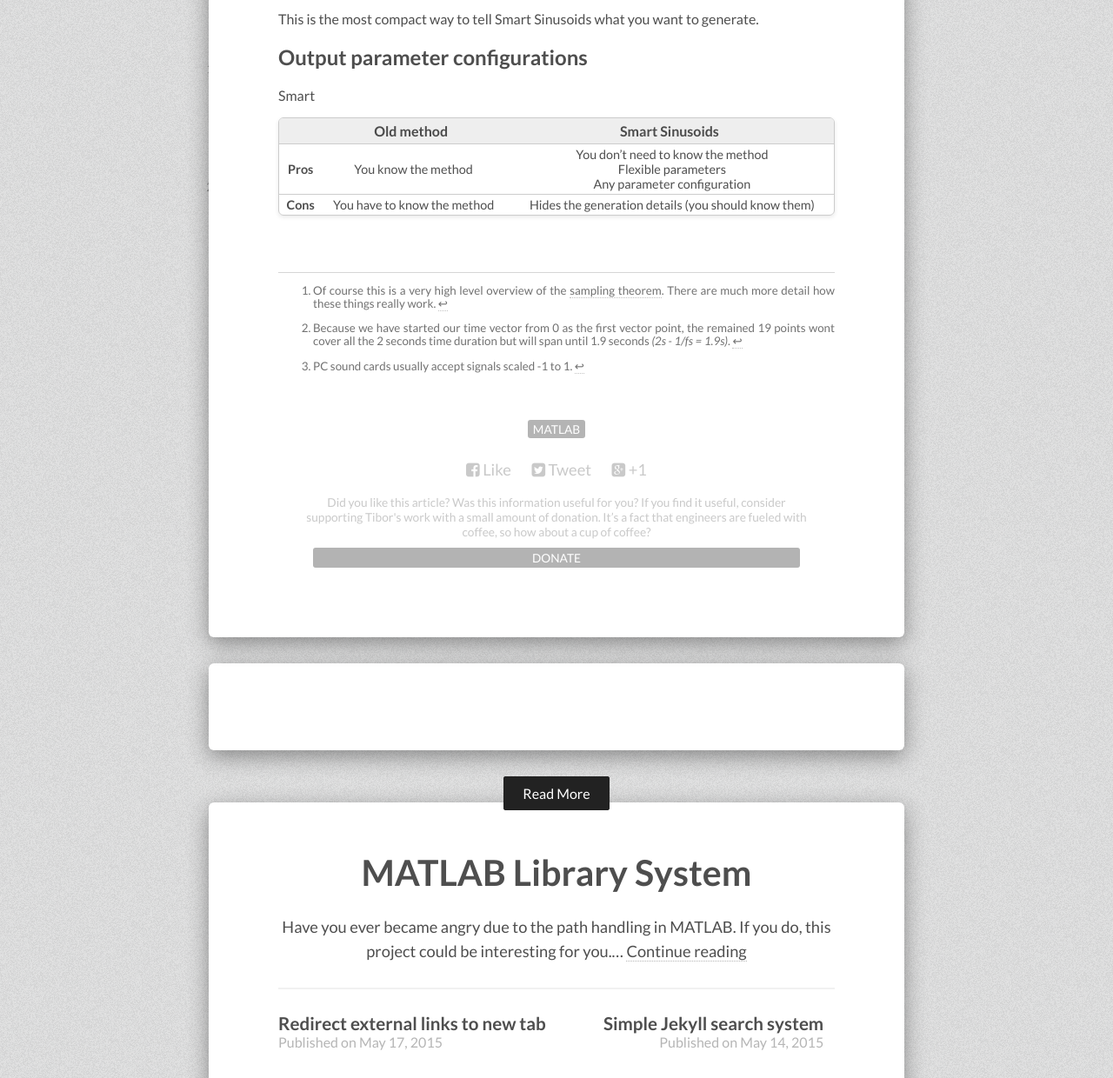
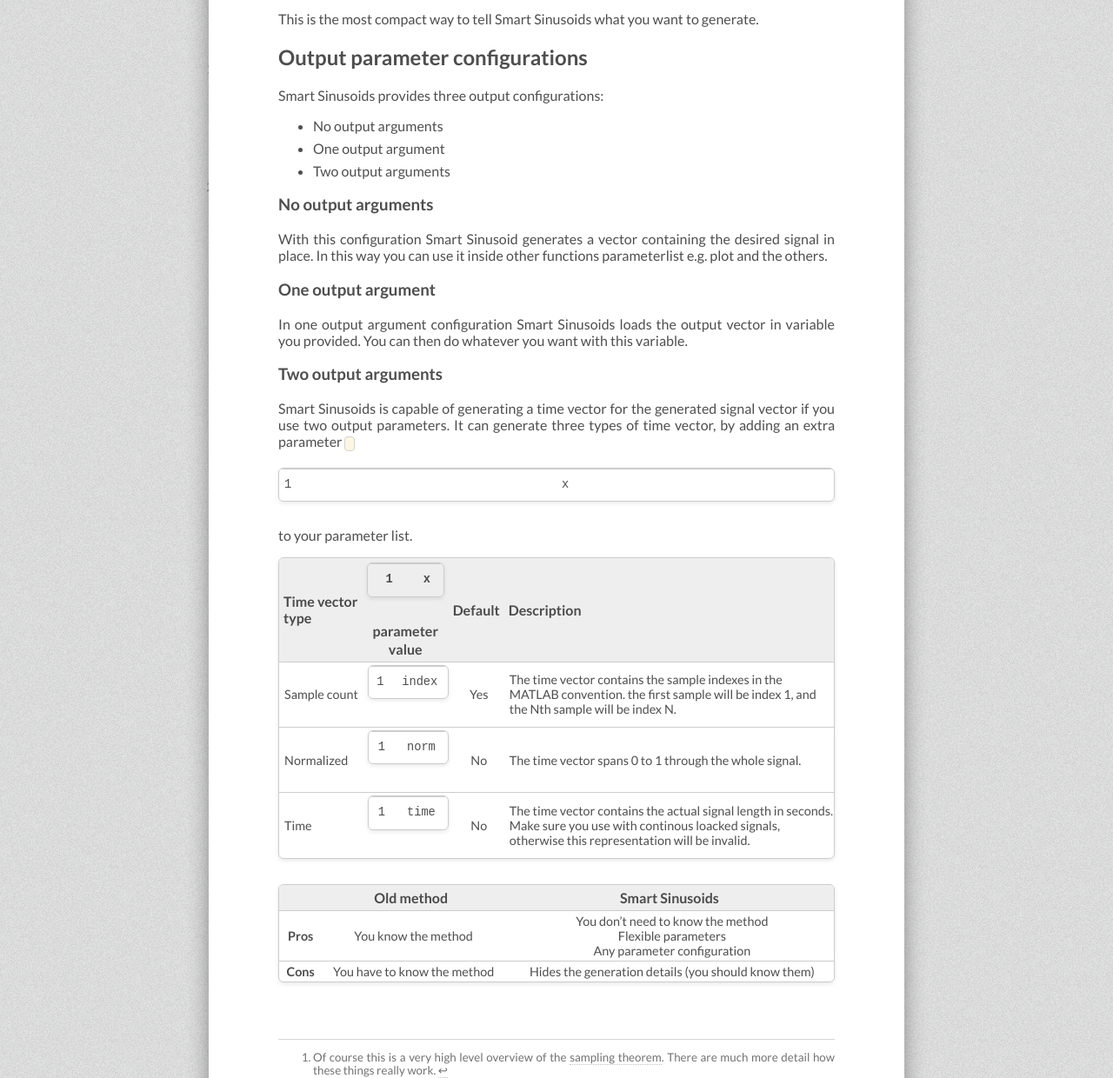
Before and after one commit to tiborsimon/tiborsimon.github.io, a Jekyll site: the page built from _posts/2015-05-28-smart-sinusoids.md, in a window 1280 px wide and 1400 px high, scrolled down 9132 px, cut to the strip 160-1400 px from the top of the window. Shown: the whole strip at 87% size. Built offline with Jekyll 4.4.1, drawn with Linux system fonts in a browser that asks for light colours; nearby versions of some CDN libraries; comment, search, counter and statistics services are not loaded.

Commit message:
Update 2015-05-28-smart-sinusoids.md

```diff
--- a/_posts/2015-05-28-smart-sinusoids.md
+++ b/_posts/2015-05-28-smart-sinusoids.md
@@ -184,7 +184,32 @@
 
 ## Output parameter configurations
 
-Smart
+Smart Sinusoids provides three output configurations:
+
+- No output arguments
+- One output argument
+- Two output arguments
+
+### No output arguments
+
+With this configuration Smart Sinusoid generates a vector containing the desired signal in place. In this way you can use it inside other functions parameterlist e.g. plot and the others.
+
+### One output argument
+
+In one output argument configuration Smart Sinusoids loads the output vector in  variable you provided. You can then do whatever you want with this variable.
+
+### Two output arguments
+
+Smart Sinusoids is capable of generating a time vector for the generated signal vector if you use two output parameters. It can generate three types of time vector, by adding an extra parameter `x` to your parameter list.
+
+| Time vector type | `x` parameter value | Default | Description |
+|:-----------------|:-------------------:|:-------:|:------------|
+| Sample count     | `index`             | Yes     | The time vector contains the sample indexes in the MATLAB convention. the first sample will be index 1, and the Nth sample will be index N.
+| Normalized       | `norm`              | No      | The time vector spans 0 to 1 through the whole signal.
+| Time             | `time`              | No      | The time vector contains the actual signal length in seconds. Make sure you use with continous loacked signals, otherwise this representation will be invalid.
+
+
+
 
 
 
```
